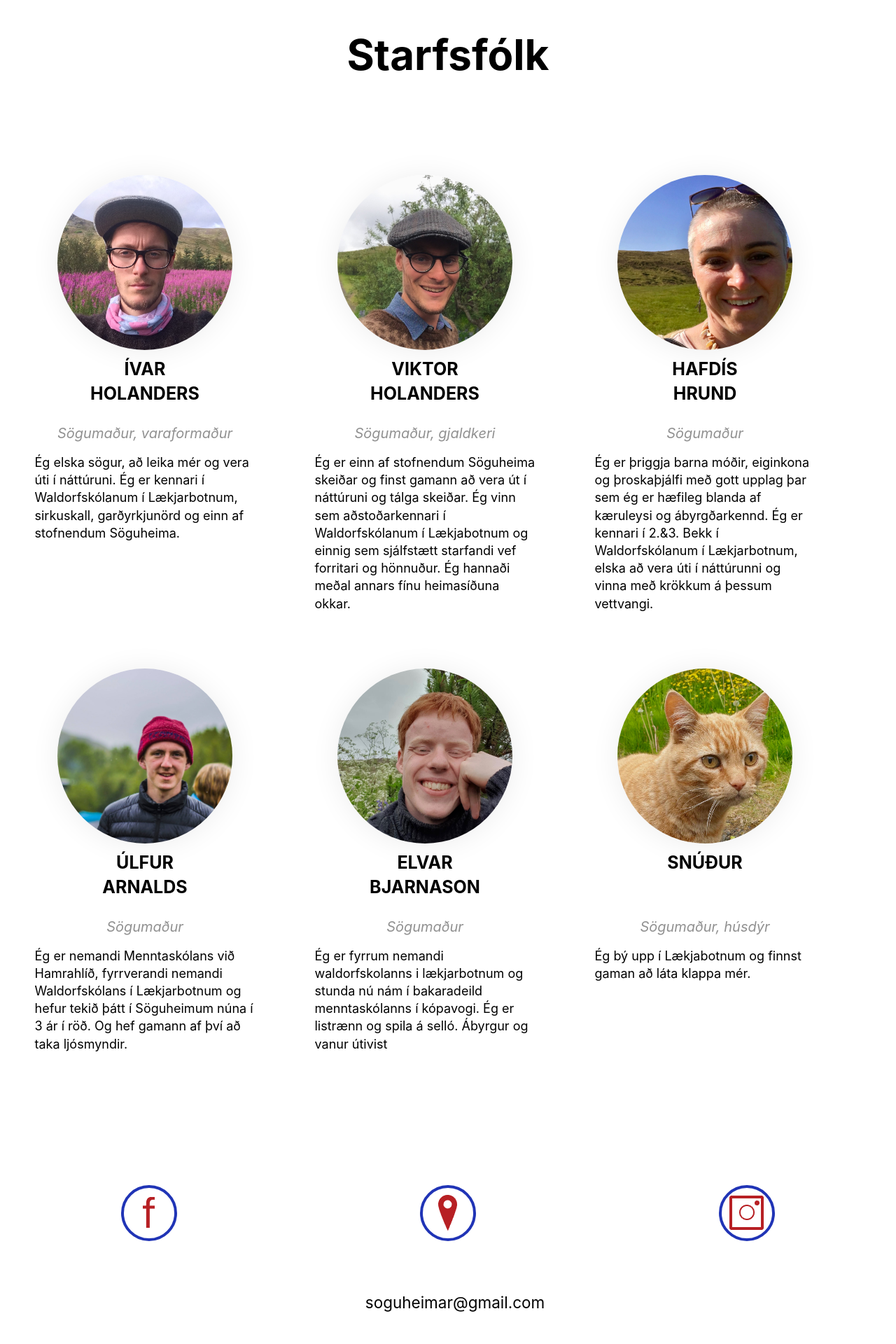
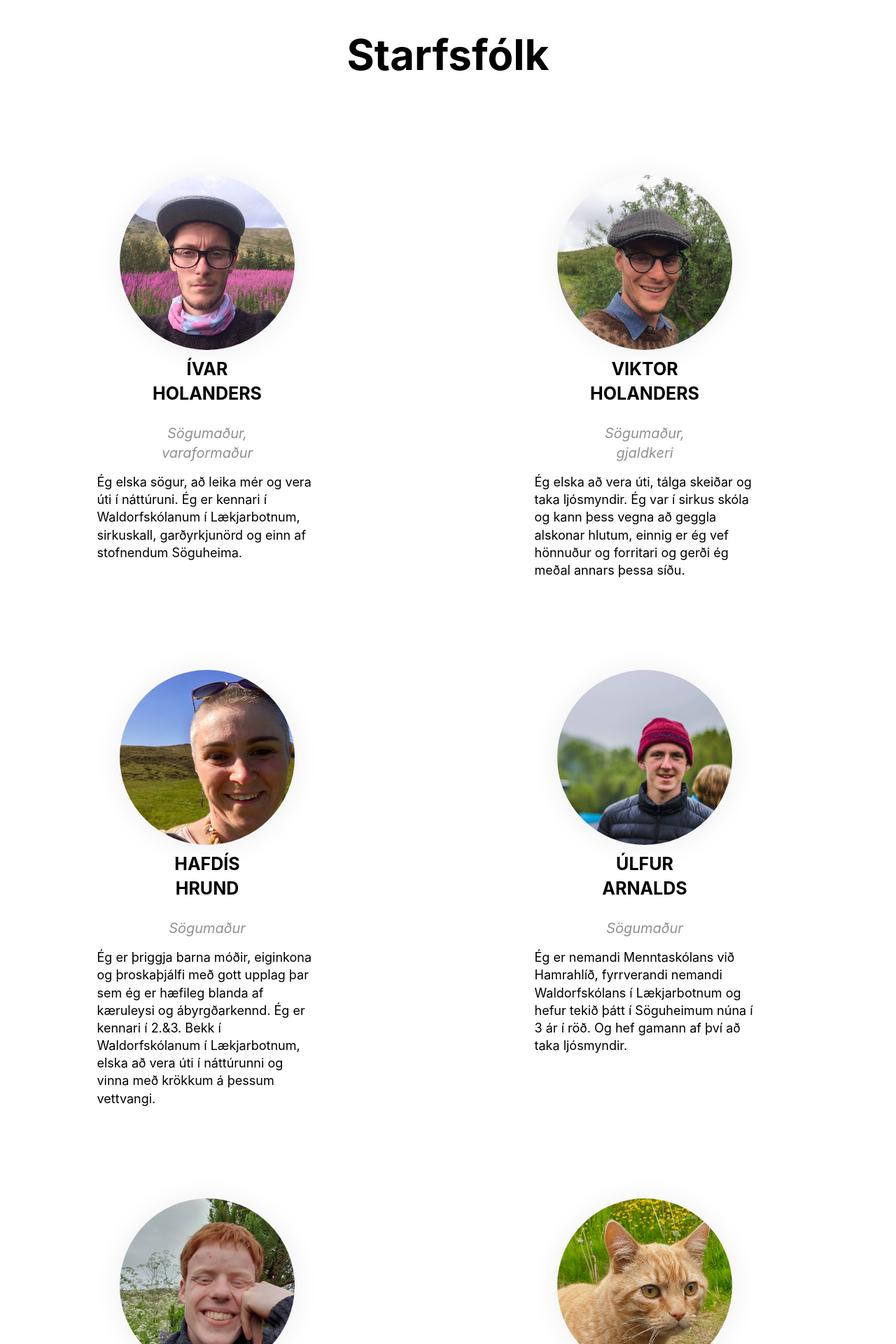
Before and after one commit to viktorhollanders/soguheimar, a Jekyll site: the page built from umokkur.html, in a window 1280 px wide. Shown: the part 1565-3485 px from the top of the page at 70% size. Built offline with Jekyll 4.4.1, drawn with Linux system fonts in a browser that asks for light colours.

Commit message:
fixing about us section and text for viktor

```diff
--- a/_sass/_base.scss
+++ b/_sass/_base.scss
@@ -72,7 +72,6 @@ figure,
  */
 img {
   display: inline-block;
-  max-width: 100%;
   vertical-align: middle;
 }
 
--- a/_sass/about.scss
+++ b/_sass/about.scss
@@ -78,7 +78,7 @@
   margin: 0 0 8px 0;
 }
 
-@media screen and (max-width: 800px) {
+@media screen and (min-width: 800px) {
   .staff {
     padding: 0 20vw;
   }
@@ -95,6 +95,7 @@
 
   .index-content__staff__list {
     display: grid;
-    grid-template-columns: 1fr 1fr 1fr;
+    grid-template-columns: 1fr 1fr;
+    gap: 50px;
   }
 }
--- a/_sass/course.scss
+++ b/_sass/course.scss
@@ -24,7 +24,7 @@
 }
 
 .index-content__courses {
-  display: flex;
+  display: grid;
   justify-content: space-around;
   flex-wrap: wrap;
 }
--- a/umokkur.html
+++ b/umokkur.html
@@ -60,11 +60,9 @@ layout: default
           </p>
           <p class="staff-job">Sögumaður, gjaldkeri</p>
           <p class="staff-about">
-            Ég er einn af stofnendum Söguheima skeiðar og finst gamann að vera
-            út í náttúruni og tálga skeiðar. Ég vinn sem aðstoðarkennari í
-            Waldorfskólanum í Lækjabotnum og einnig sem sjálfstætt starfandi vef
-            forritari og hönnuður. Ég hannaði meðal annars fínu heimasíðuna
-            okkar.
+            Ég elska að vera úti, tálga skeiðar og taka ljósmyndir. Ég var í
+            sirkus skóla og kann þess vegna að geggla alskonar hlutum, einnig er
+            ég vef hönnuður og forritari og gerði ég meðal annars þessa síðu.
           </p>
         </div>
       </div>
@@ -85,9 +83,7 @@ layout: default
           </p>
         </div>
       </div>
-      <!---->
-    </div>
-    <div class="index-content__staff__list">
+
       <div class="staff">
         <div class="staff-info">
           <img class="staff-image" src="/imagesStaff/ulfur.jpg" alt="image" />
@@ -130,26 +126,6 @@ layout: default
           </p>
         </div>
       </div>
-      <!---->
     </div>
   </div>
 </div>
-
-<!--
-   <div class="staff__contact">
-          <div class="staff__contact-icon">
-            <img
-              class="staff__contact-phone"
-              src="/icons/phone.png"
-              alt="phonenumber"
-            />
-          </div>
-          <div class="staff__contact-icon">
-            <img
-              class="staff__contact-email"
-              src="/icons/email.png"
-              alt="email"
-            />
-          </div>
-        </div>
--->
```
Also changed, not shown: _includes/head.html (+23 -9 lines).
